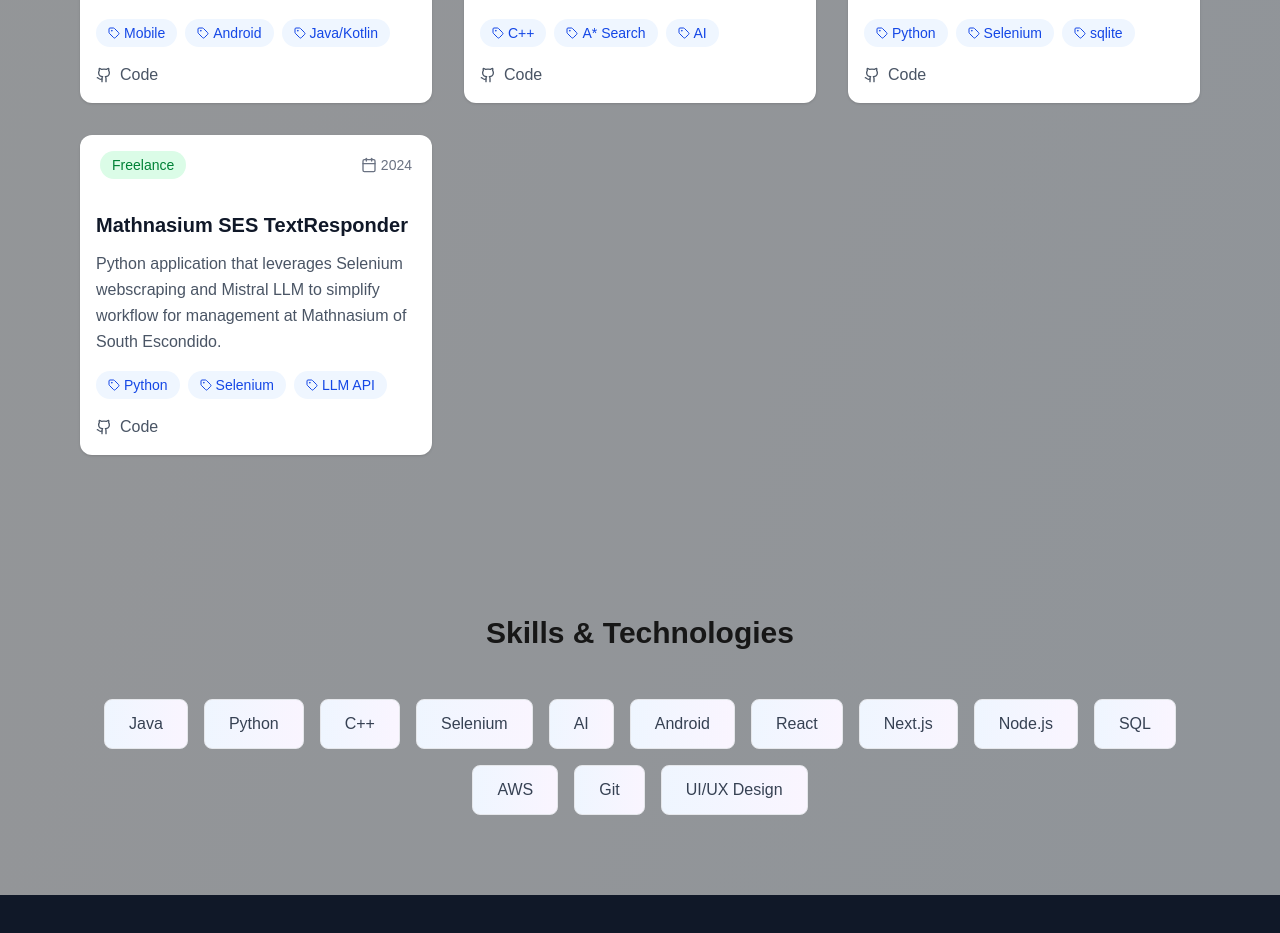
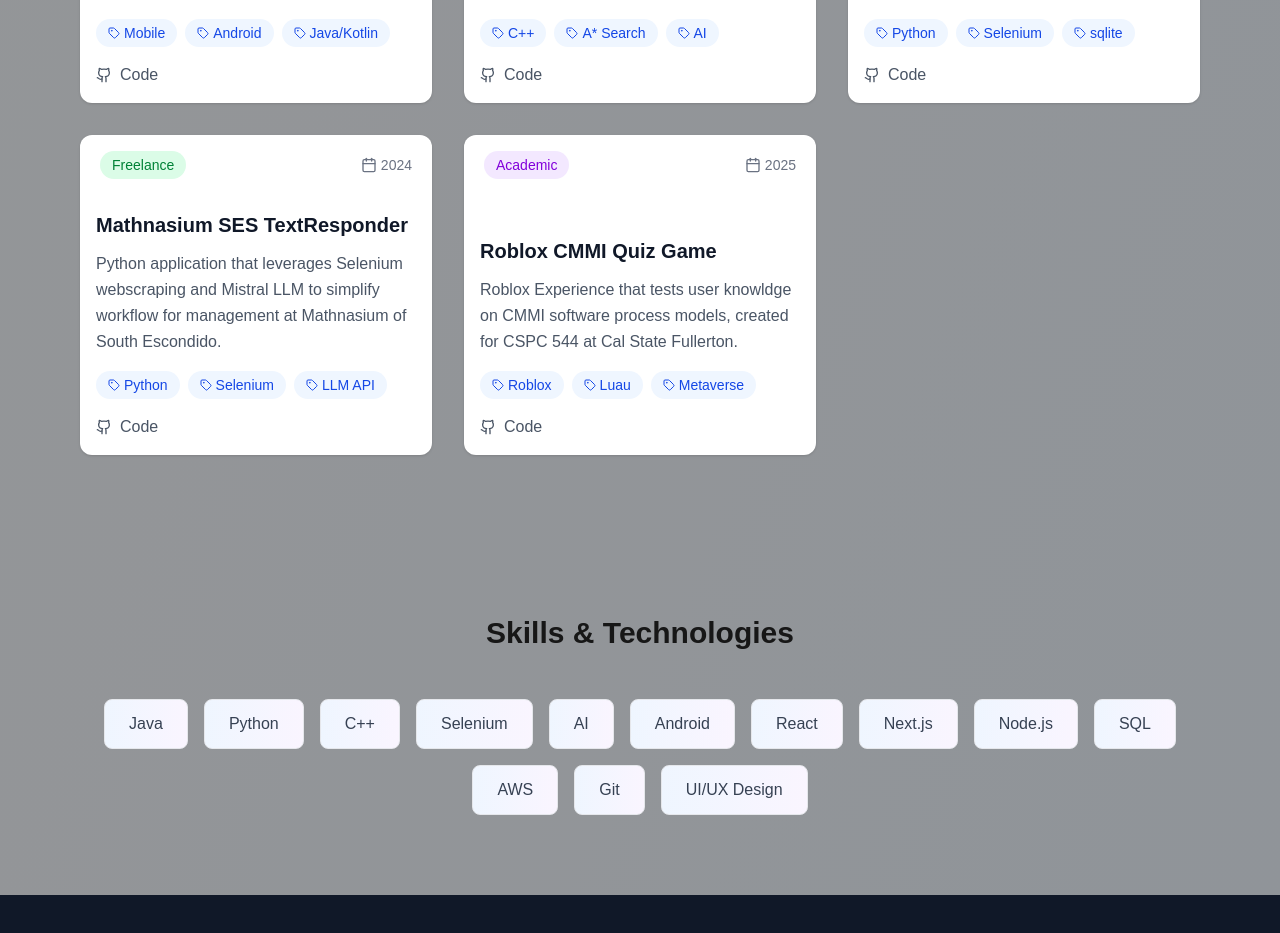
Before and after one commit to ellergabriel/NextJS_Portfolio, a Next.js app: page / in a window 1280 px wide. Shown: the part 1964-2897 px from the top of the page. Built offline with nearby package versions, Linux system fonts and the light colour scheme.

Commit message:
added new project

```diff
--- a/app/page.js
+++ b/app/page.js
@@ -58,6 +58,17 @@ const Portfolio = () => {
       image: "https://images.unsplash.com/photo-1556742049-0cfed4f6a45d?w=400&h=250&fit=crop",
       githubLink: "https://github.com/ellergabriel/TextResponder",
       date: "2024"
+    },
+    {
+      id: 5,
+      title: "Roblox CMMI Quiz Game",
+      category: "academic",
+      tags: ["Roblox", "Luau", "Metaverse"],
+      description: "Roblox Experience that tests user knowldge on CMMI software process models, created for " +
+                   "CSPC 544 at Cal State Fullerton.",
+      image: "https://images.unsplash.com/photo-1556742049-0cfed4f6a45d?w=400&h=250&fit=crop",
+      githubLink: "http://roblox.com/games/82726470563104/Team-6-CMMI-Quiz-GameEg17165%@",
+      date: "2025"
     }
   ];
 
```
